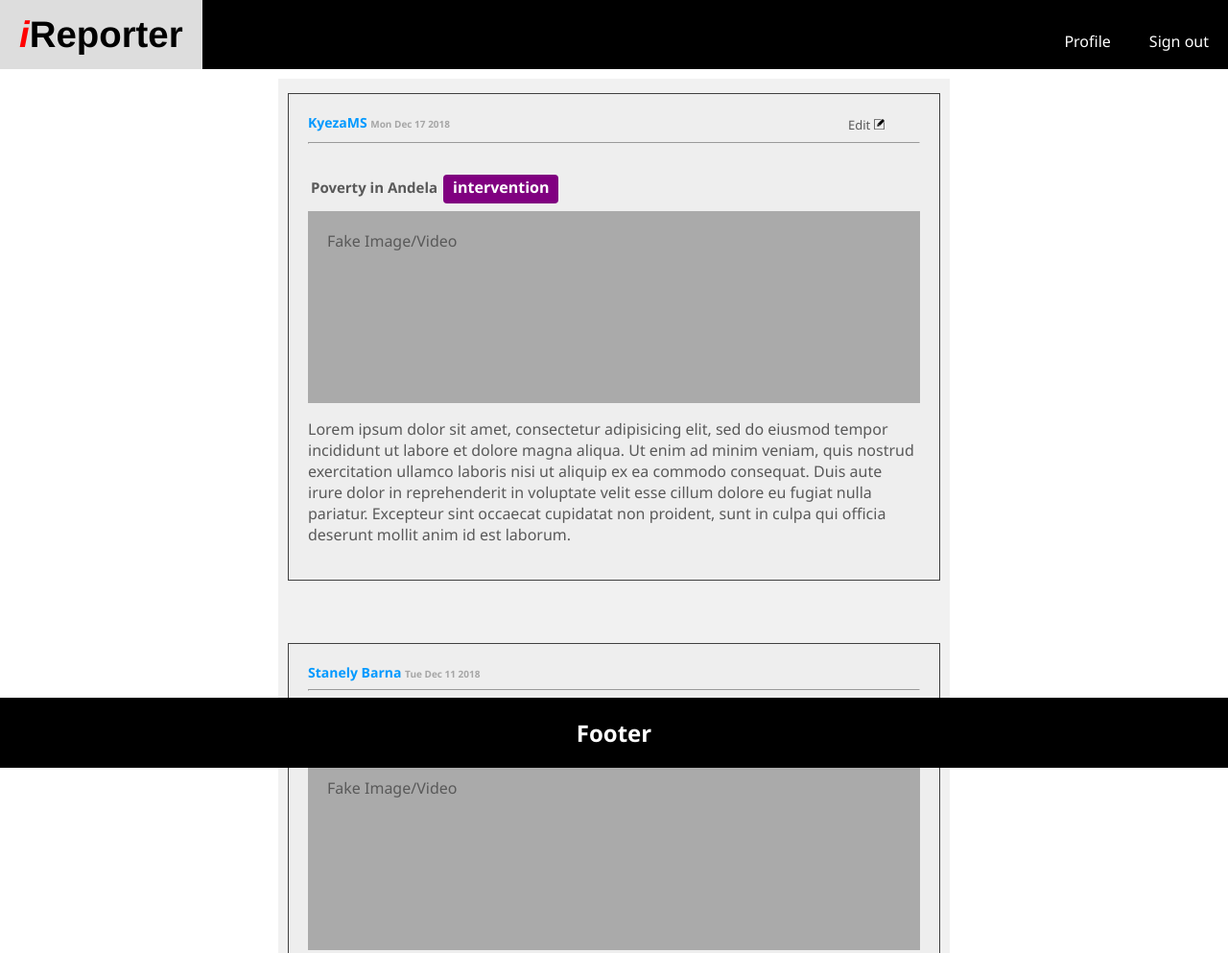
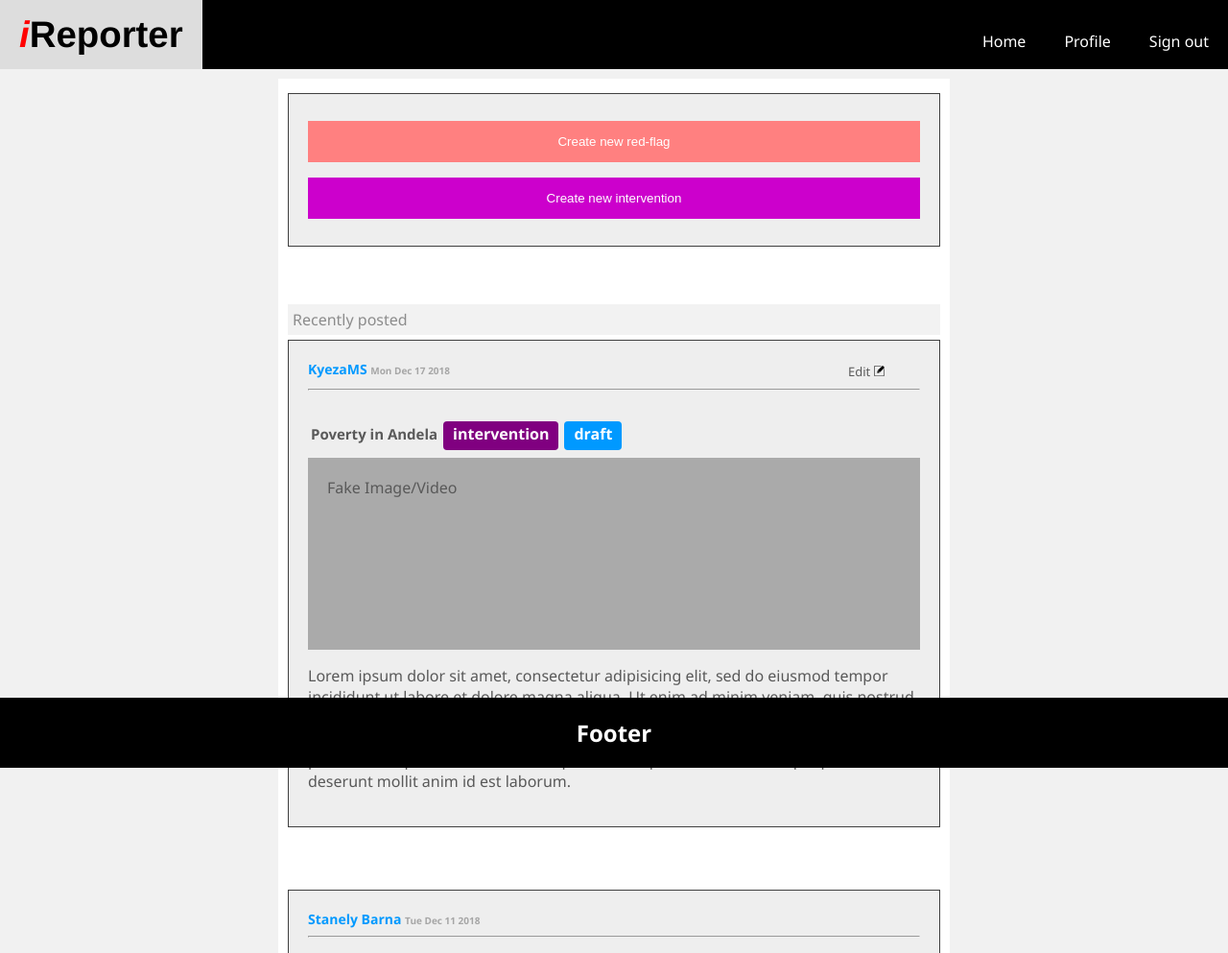
Before and after one commit to Kyeza/iReporter, a plain HTML site: page profile_home.html in a window 1280 px wide. Shown: the top 993 px of the page at 96% size. Drawn offline with Linux system fonts and the light colour scheme.

Commit message:
[#162655959] worked on dead links and made a few changes as well on the home page

```diff
--- a/profile_home.html
+++ b/profile_home.html
@@ -68,16 +68,27 @@
 		<!-- Navigation bar -->
 		<div class="navbar">
 			<!-- Logo -->
-			<a id="irepoter-logo" href="index.html">
+			<a id="irepoter-logo" href="profile_home.html">
 				<strong><span style="font-style: italic; color: red; font-size: 3vw;">i</span>Reporter</strong>
 			</a>
-		  	<a href="#" onclick="">Profile</a>
-		  	<a href="#" onclick="">Sign out</a>
+			<a href="profile_home.html" onclick="">Home</a>
+		  	<a href="user_profile.html" onclick="">Profile</a>
+		  	<a href="index.html" onclick="">Sign out</a>
 		</div>
 
 		<!-- Main content -->
 		<div class="body-container">
 			<div class="container">
+				<div>
+					<form action="create_redflag.html">
+						<button style="background-color: #ff8080" class="button" type="submit">Create new red-flag</span></button>
+					</form>
+					<form action="create_intervention.html">
+						<button style="background-color: #cc00cc" class="button" type="submit">Create new intervention</span></button>
+					</form>
+				</div>
+
+				<div style="padding: 5px; background-color: #f2f2f2; color: #8c8c8c; margin: 0; border: none;">Recently posted</div>
 				<!-- Post 1 -->
 				<div>
 					<div class="heading-container">
@@ -91,7 +102,7 @@
 					<div class="record-heading">
 						<div id="title"><p class="record-title">Poverty in Andela</p></div>
 						<div id="record-type"><span class="tag intervention">intervention</span></div>
-						<div id="recode-status"></div>
+						<div id="recode-status"><span class="tag status">draft</span></div>
 					</div>
 					<div class="fakeimg" style="height: 200px;">Fake Image/Video</div>
 					<p>
--- a/style.css
+++ b/style.css
@@ -42,14 +42,14 @@ html, body {
 .body-container {
 	display: flex;
   	justify-content: center;
-  	background-color: #fff;
+  	background-color: #f1f1f1;
   	color: #595959;
 }
 
 .body-container .container {
 	display: flex;
   	flex-direction: column;
-	background-color: #f1f1f1;
+	background-color: #fff;
   	width: 700px;
 	margin: 10px 10px 100px 10px;
 	padding: 10px;
```
Also changed, not shown: create_intervention.html (+4 -3 lines), create_redflag.html (renamed from create_reflag.html, +4 -3 lines), index.html (+2 -1 lines).
